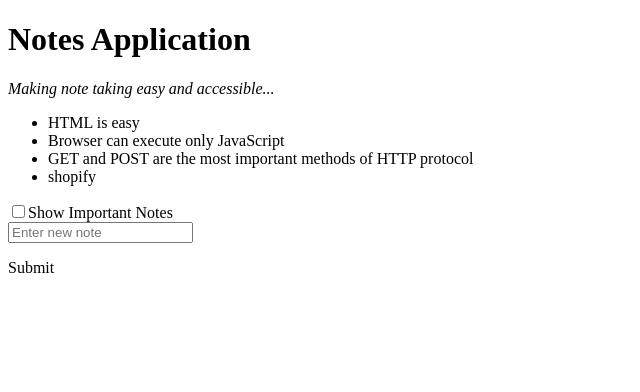
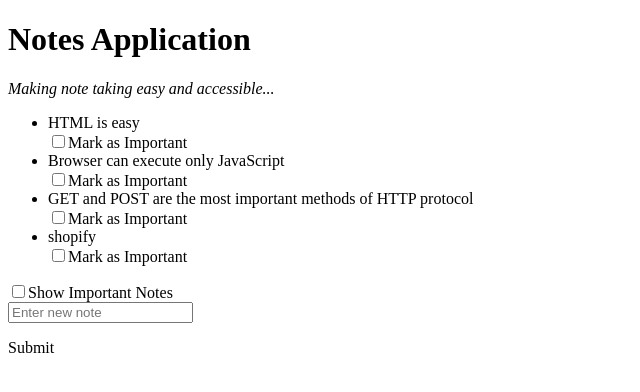
Before and after one commit to codetipster/notesapp, a React (Create React App) app: page / in a window 1280 px wide. Shown: the top 392 px of the page, without its empty margins (0-640 px from the left). Built offline with nearby package versions, Linux system fonts and the light colour scheme; data requests are answered from the project's data file.

Commit message:
Altering data in server with PUT

```diff
--- a/db.json
+++ b/db.json
@@ -4,7 +4,7 @@
       "id": 1,
       "content": "HTML is easy",
       "date": "2022-1-17T17:30:31.098Z",
-      "important": true
+      "important": false
     },
     {
       "id": 2,
@@ -16,7 +16,7 @@
       "id": 3,
       "content": "GET and POST are the most important methods of HTTP protocol",
       "date": "2022-1-17T19:20:14.298Z",
-      "important": true
+      "important": false
     },
     {
       "content": "shopify",
--- a/src/App.js
+++ b/src/App.js
@@ -37,6 +37,20 @@ function App(props) {
     });
   };
 
+  //Alter data on server
+  const toggleImportance = (id) => {
+    const url = `http://localhost:3001/notes/${id}`;
+    //find the particular note we want to modify
+    const note = notesRepo.find((n) => n.id === id);
+    //make your change
+    const changedNote = { ...note, important: !note.important };
+
+    axios.put(url, changedNote).then((response) => {
+      //reset the notes status in server
+      setNotesRepo(notesRepo.map((n) => (n.id !== id ? n : response.data)));
+    });
+  };
+
   return (
     <div className="App">
       <h1>Notes Application</h1>
@@ -45,7 +59,13 @@ function App(props) {
       </p>
       <ul>
         {notesToShow.map((note) => (
-          <Notes key={note.id} note={note.content} />
+          <Notes
+            key={note.id}
+            note={note.content}
+            toggleImportance={() => {
+              toggleImportance(note.id);
+            }}
+          />
         ))}
       </ul>
       <label>
--- a/src/components/Notes.js
+++ b/src/components/Notes.js
@@ -1,7 +1,15 @@
 //Component renders a single note at every instance
 
-const Notes = ({ note }) => {
-  return <li>{note}</li>;
+const Notes = ({ note, toggleImportance }) => {
+  return (
+    <div>
+      <li>{note}</li>
+      <label>
+        <input type="checkbox" onClick={toggleImportance} />
+        Mark as Important
+      </label>
+    </div>
+  );
 };
 
 export default Notes;
```
